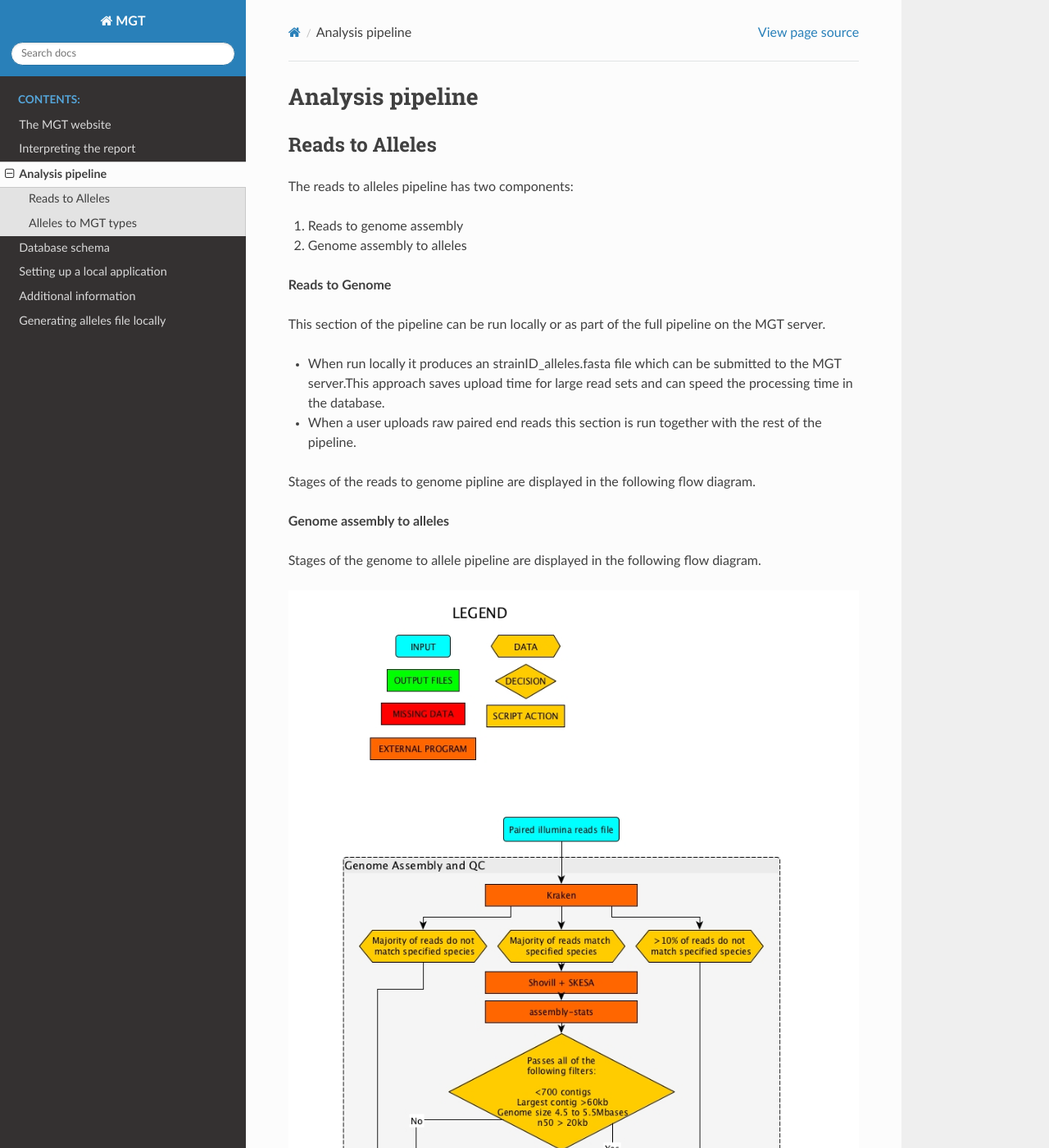
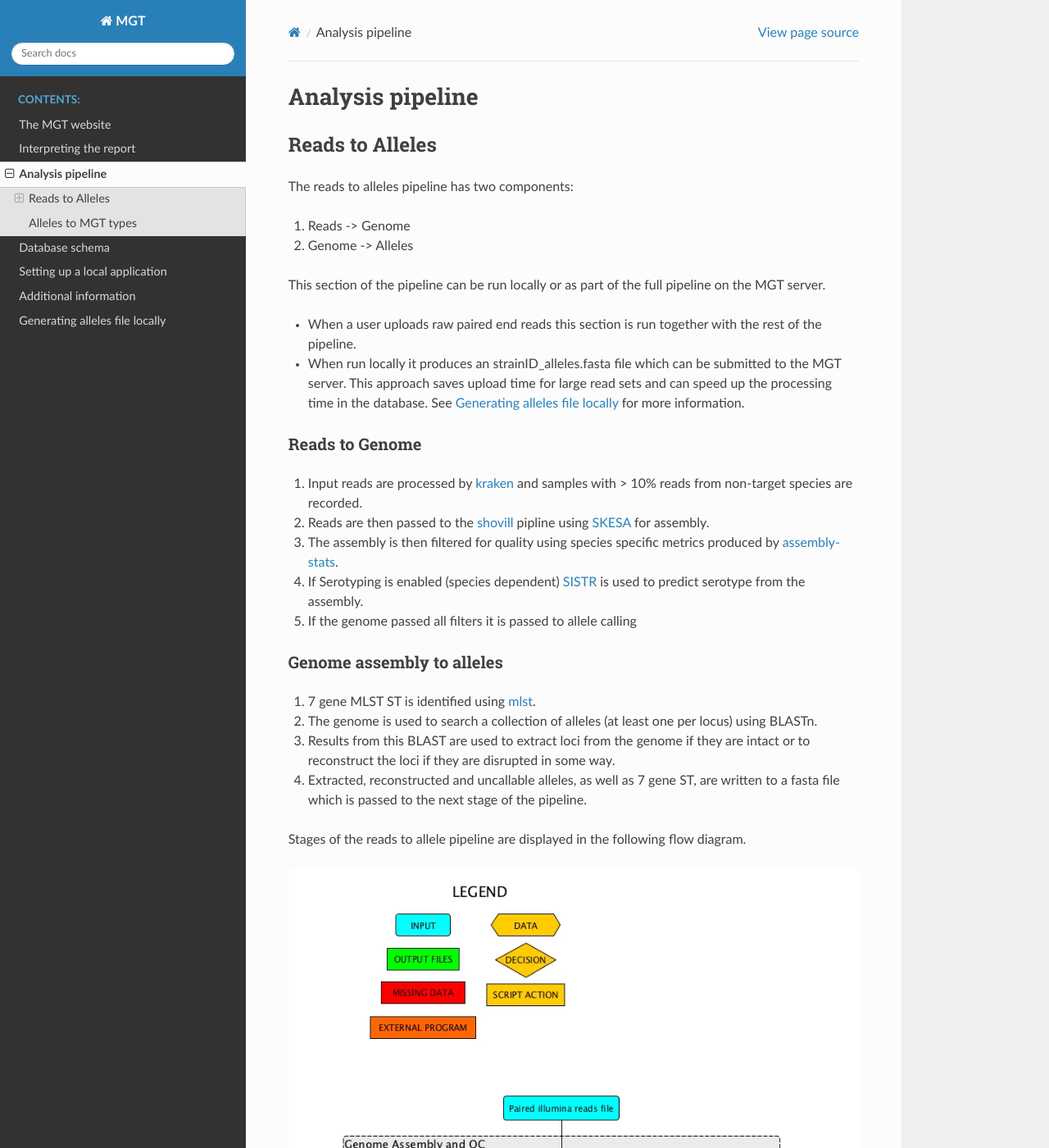
Before and after one commit to crystalsand10/MGT_docs, a Sphinx documentation site: the page built from source/analysis_pipeline.rst, in a window 1280 px wide and 1400 px high. Shown: the whole window at 82% size. Built offline with Sphinx 7.4.7 and the Read the Docs theme 2.0.0, drawn with Linux system fonts in a browser that asks for light colours; some of the changed text lies outside the part shown.

Commit message:
eod commit local allele call and analysis pipeline updates

```diff
--- a/source/analysis_pipeline.rst
+++ b/source/analysis_pipeline.rst
@@ -1,6 +1,7 @@
 ***********************************
 Analysis pipeline
 ***********************************
+
 
 
 Reads to Alleles
@@ -8,23 +9,37 @@
 
 The reads to alleles pipeline has two components:
 
-#. Reads to genome assembly
-#. Genome assembly to alleles
+#. Reads -> Genome
+#. Genome -> Alleles
 
-**Reads to Genome**
+
 
 This section of the pipeline can be run locally or as part of the full pipeline on the MGT server.
 
-* When run locally it produces an strainID_alleles.fasta file which can be submitted to the MGT server.This approach saves upload time for large read sets and can speed the processing time in the database.
-
 * When a user uploads raw paired end reads this section is run together with the rest of the pipeline.
 
-Stages of the reads to genome pipline are displayed in the following flow diagram.
+* When run locally it produces an strainID_alleles.fasta file which can be submitted to the MGT server. This approach saves upload time for large read sets and can speed up the processing time in the database. See :ref:`local_allele_calling` for more information.
 
 
-**Genome assembly to alleles**
 
-Stages of the genome to allele pipeline are displayed in the following flow diagram.
+Reads to Genome
+---------------
+
+#. Input reads are processed by `kraken <https://ccb.jhu.edu/software/kraken/>`_ and samples with > 10% reads from non-target species are recorded.
+#. Reads are then passed to the `shovill <https://github.com/tseemann/shovill>`_ pipline using `SKESA <https://github.com/ncbi/SKESA>`_ for assembly.
+#. The assembly is then filtered for quality using species specific metrics produced by `assembly-stats <https://github.com/sanger-pathogens/assembly-stats>`_.
+#. If Serotyping is enabled (species dependent) `SISTR <https://github.com/phac-nml/sistr_cmd>`_ is used to predict serotype from the assembly.
+#. If the genome passed all filters it is passed to allele calling
+
+Genome assembly to alleles
+--------------------------
+
+#. 7 gene MLST ST is identified using `mlst <https://github.com/tseemann/mlst>`_.
+#. The genome is used to search a collection of alleles (at least one per locus) using BLASTn.
+#. Results from this BLAST are used to extract loci from the genome if they are intact or to reconstruct the loci if they are disrupted in some way.
+#. Extracted, reconstructed and uncallable alleles, as well as 7 gene ST, are written to a fasta file which is passed to the next stage of the pipeline.
+
+Stages of the reads to allele pipeline are displayed in the following flow diagram.
 
 .. figure:: /images/reads_to_allele.jpg
     :align: center
@@ -34,10 +49,13 @@
     Flow diagram of Illumina reads to initial allele calls file
 
 
+
 Alleles to MGT types
 ####################
 
-This section of the pipeline
+This section of the pipeline must be run in conjunction with an MGT postgres server as it reads and writes from/to the database heavily.
+
+Stages of the alleles to MGTdb pipeline are displayed in the following flow diagram.
 
 .. figure:: /images/allele_to_mgt.jpg
     :align: center
@@ -45,3 +63,15 @@
     :figclass: align-center
 
     Flow diagram of initial allele calls to MGT assignments
+
+**Terminology**
+
+* Negative alleles = alleles that have missing data denoted in sequence by 'N' may be multiple alleles with same call but different missing regions, assigned as -4_1, -4_2 for 2 different negative alleles that show no mutations from allele 4.
+* New positive alleles = intact alleles that do not match reference alleles (used to search in reads to alleles section).
+* Positive matches = alleles that are intact and match to existing reference alleles.
+* AP = Allele(ic) profile collection of all alleles used to define the ST for a given MGT scheme.
+* CC = Clonal complex (single linkage groups).
+* ST = Sequence types.
+* dST = Degenerate sequence types - sequence types that are the same as each other except for alleles with differing negative alleles or 0s i.e. ST 4 dst 1 (written 4.1) and ST 4 dst 2 (written 4.2) have APs that differ only by 0s or different negative versions of the same allele.
+* ODC = Outbreak Detection Clusters (single, double, 5 and 10 cutoff linkage groups derived from MGT9 allele profiles).
+* CCs and ODCs are assigned usign the same method with different cutoff values so they are often shown in the same processes.
```
Also changed, not shown: source/local_allele_calling.rst (+14 -1 lines).
